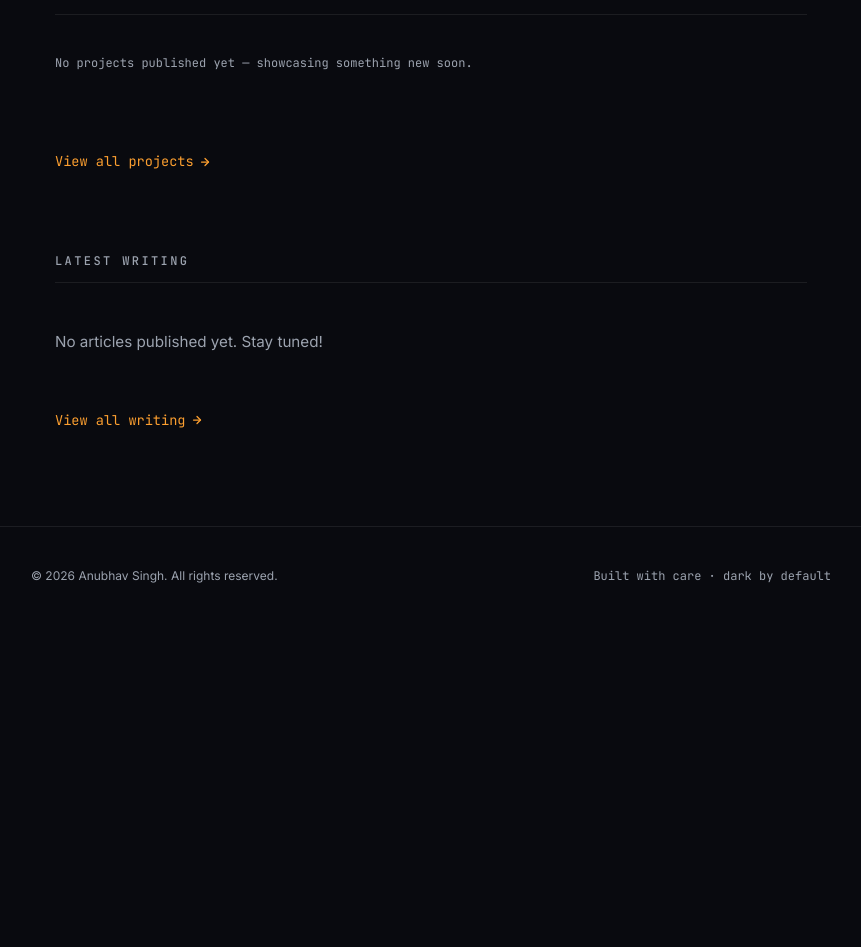
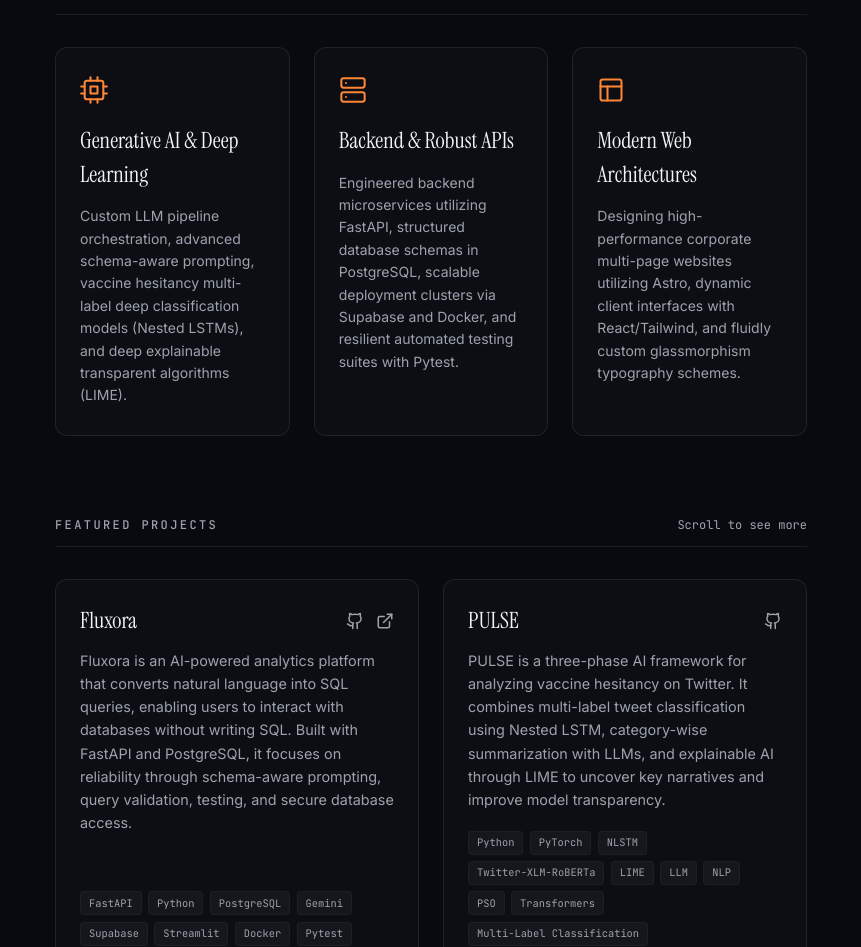
Before and after one commit to anubhavsinghgtm/portfolio-app, a React (Vite) app in the folder portfolio-app/: page / in a window 1280 px wide. Shown: the part 665-1612 px from the top of the page, without its empty margins (209-1070 px from the left). Before the commit the page ends 1290 px from the top, so only its background shows below. Built offline with nearby package versions, Linux system fonts and the light colour scheme.

Commit message:
add projects

```diff
--- a/portfolio-app/src/App.jsx
+++ b/portfolio-app/src/App.jsx
@@ -5,6 +5,7 @@ import ProjectsGrid from './components/ProjectsGrid';
 import BlogSection from './components/BlogSection';
 import Footer from './components/Footer';
 import projects from './content/projects.json';
+import Expertise from './components/Expertise';
 
 // Dynamic Glob Import to dynamically resolve and fetch raw content of local Markdown files inside src/content/blog/
 const blogFiles = import.meta.glob('/src/content/blog/*.md', { query: '?raw', import: 'default', eager: true });
@@ -149,6 +150,7 @@ export default function App() {
             {currentTab === 'home' && (
               <>
                 <Hero setCurrentTab={setCurrentTab} />
+                <Expertise />
                 <ProjectsGrid projects={activeProjects} limit={2} />
 
                 <div style={{ marginTop: '5rem', display: 'flex', justifyContent: 'flex-start' }}>
--- /dev/null
+++ b/portfolio-app/src/components/Expertise.jsx
@@ -0,0 +1,99 @@
+import React from 'react';
+
+export default function Expertise() {
+  const domains = [
+    {
+      id: 'ai-genai',
+      title: 'Generative AI & Deep Learning',
+      description: 'Custom LLM pipeline orchestration, advanced schema-aware prompting, vaccine hesitancy multi-label deep classification models (Nested LSTMs), and deep explainable transparent algorithms (LIME).',
+      icon: (
+        <svg
+          xmlns="http://www.w3.org/2000/svg"
+          viewBox="0 0 24 24"
+          fill="none"
+          stroke="currentColor"
+          strokeWidth="1.75"
+          strokeLinecap="round"
+          strokeLinejoin="round"
+          className="expertise-icon"
+        >
+          <rect x="4" y="4" width="16" height="16" rx="2" ry="2"></rect>
+          <rect x="9" y="9" width="6" height="6"></rect>
+          <line x1="9" y1="1" x2="9" y2="4"></line>
+          <line x1="15" y1="1" x2="15" y2="4"></line>
+          <line x1="9" y1="20" x2="9" y2="23"></line>
+          <line x1="15" y1="20" x2="15" y2="23"></line>
+          <line x1="20" y1="9" x2="23" y2="9"></line>
+          <line x1="20" y1="15" x2="23" y2="15"></line>
+          <line x1="1" y1="9" x2="4" y2="9"></line>
+          <line x1="1" y1="15" x2="4" y2="15"></line>
+        </svg>
+      )
+    },
+    {
+      id: 'backend-apis',
+      title: 'Backend & Robust APIs',
+      description: 'Engineered backend microservices utilizing FastAPI, structured database schemas in PostgreSQL, scalable deployment clusters via Supabase and Docker, and resilient automated testing suites with Pytest.',
+      icon: (
+        <svg
+          xmlns="http://www.w3.org/2000/svg"
+          viewBox="0 0 24 24"
+          fill="none"
+          stroke="currentColor"
+          strokeWidth="1.75"
+          strokeLinecap="round"
+          strokeLinejoin="round"
+          className="expertise-icon"
+        >
+          <rect x="2" y="2" width="20" height="8" rx="2" ry="2"></rect>
+          <rect x="2" y="14" width="20" height="8" rx="2" ry="2"></rect>
+          <line x1="6" y1="6" x2="6" y2="6.01"></line>
+          <line x1="6" y1="18" x2="6" y2="18.01"></line>
+        </svg>
+      )
+    },
+    {
+      id: 'web-architectures',
+      title: 'Modern Web Architectures',
+      description: 'Designing high-performance corporate multi-page websites utilizing Astro, dynamic client interfaces with React/Tailwind, and fluidly custom glassmorphism typography schemes.',
+      icon: (
+        <svg
+          xmlns="http://www.w3.org/2000/svg"
+          viewBox="0 0 24 24"
+          fill="none"
+          stroke="currentColor"
+          strokeWidth="1.75"
+          strokeLinecap="round"
+          strokeLinejoin="round"
+          className="expertise-icon"
+        >
+          <rect x="3" y="3" width="18" height="18" rx="2" ry="2"></rect>
+          <line x1="3" y1="9" x2="21" y2="9"></line>
+          <line x1="9" y1="21" x2="9" y2="9"></line>
+        </svg>
+      )
+    }
+  ];
+
+  return (
+    <section className="expertise-section fade-in">
+      <div className="section-header">
+        <h2 className="section-title">Core Expertise</h2>
+      </div>
+
+      <div className="expertise-grid">
+        {domains.map((domain) => (
+          <div key={domain.id} className="expertise-card">
+            <div className="expertise-content">
+              <div className="expertise-icon-wrapper">
+                {domain.icon}
+              </div>
+              <h3 className="expertise-title">{domain.title}</h3>
+              <p className="expertise-desc">{domain.description}</p>
+            </div>
+          </div>
+        ))}
+      </div>
+    </section>
+  );
+}
--- a/portfolio-app/src/components/Hero.jsx
+++ b/portfolio-app/src/components/Hero.jsx
@@ -2,7 +2,7 @@ import React from 'react';
 
 export default function Hero({ setCurrentTab }) {
   const technologies = [
-    'FastAPI', 'Postgres', 'Spark', 'AWS', 'React', 'Python', 'Docker', 'GraphQL'
+    'Python', 'FastAPI', 'PostgreSQL', 'PyTorch', 'Gemini', 'Astro', 'React', 'Docker'
   ];
 
   return (
@@ -11,15 +11,15 @@ export default function Hero({ setCurrentTab }) {
 
       <h1 className="hero-title">
         Anubhav Singh.<br />
-        <span className="hero-subtitle">Backend &amp; data engineer.</span>
+        <span className="hero-subtitle">AI &amp; Backend Engineer.</span>
       </h1>
 
       <p className="hero-description">
-        I build dependable backends and data pipelines — designing APIs with{' '}
-        <span className="hero-highlight">FastAPI</span>, modeling data in{' '}
-        <span className="hero-highlight">Postgres</span>, processing at scale with{' '}
-        <span className="hero-highlight">Spark</span>, and shipping on{' '}
-        <span className="hero-highlight">AWS</span>. This corner of the internet is also where I keep notes on what I'm learning and the occasional thought about life.
+        I engineer AI-powered analytics platforms and deep learning classification systems — orchestrating custom{' '}
+        <span className="hero-highlight">LLM flows</span> with Gemini, building robust{' '}
+        <span className="hero-highlight">FastAPI</span> microservices, training{' '}
+        <span className="hero-highlight">PyTorch</span> models, and designing modern high-performance web interfaces with{' '}
+        <span className="hero-highlight">Astro</span> and React.
       </p>
 
       <div className="tech-pills">
--- a/portfolio-app/src/content/projects.json
+++ b/portfolio-app/src/content/projects.json
@@ -1,11 +1,54 @@
 [
   {
-    "id": "supernova",
-    "title": "Supernova API Gateway",
-    "description": "A high-performance API gateway engineered in Rust and Actix-Web. Features custom-designed sub-millisecond dynamic rate limiting, token bucket algorithms, and zero-allocation reverse proxying.",
-    "tags": ["Rust", "Actix-Web", "Docker", "Redis"],
-    "github": "https://github.com",
-    "live": "https://example.com",
-    "draft": true
+    "id": "fluxora",
+    "title": "Fluxora",
+    "description": "Fluxora is an AI-powered analytics platform that converts natural language into SQL queries, enabling users to interact with databases without writing SQL. Built with FastAPI and PostgreSQL, it focuses on reliability through schema-aware prompting, query validation, testing, and secure database access.",
+    "tags": [
+      "FastAPI",
+      "Python",
+      "PostgreSQL",
+      "Gemini",
+      "Supabase",
+      "Streamlit",
+      "Docker",
+      "Pytest"
+    ],
+    "github": "https://github.com/anubhavsinghgtm/fluxora",
+    "live": "https://anubhav-fluxora.streamlit.app/",
+    "draft": false
+  },
+  {
+    "id": "pulse",
+    "title": "PULSE",
+    "description": "PULSE is a three-phase AI framework for analyzing vaccine hesitancy on Twitter. It combines multi-label tweet classification using Nested LSTM, category-wise summarization with LLMs, and explainable AI through LIME to uncover key narratives and improve model transparency.",
+    "tags": [
+      "Python",
+      "PyTorch",
+      "NLSTM",
+      "Twitter-XLM-RoBERTa",
+      "LIME",
+      "LLM",
+      "NLP",
+      "PSO",
+      "Transformers",
+      "Multi-Label Classification"
+    ],
+    "github": "https://github.com/anubhavsinghgtm/pulse",
+    "live": "",
+    "draft": false
+  },
+  {
+    "id": "aayronix-hub",
+    "title": "Aayronix Hub",
+    "description": "Aayronix Hub is a modern corporate website developed for a leading IT consultancy and staffing firm. The platform showcases their expertise in cloud computing, cybersecurity, AI/GenAI solutions, and global talent acquisition. Built with a multi-page architecture, it features a responsive and dynamic design, effectively highlighting their mission to empower enterprises through scalable technology solutions and strategic workforce augmentation.",
+    "tags": [
+      "Astro",
+      "HTML",
+      "CSS",
+      "JavaScript"
+    ],
+    "github": "",
+    "live": "https://aayronixhub.com",
+    "draft": false
   }
 ]
--- a/portfolio-app/src/index.css
+++ b/portfolio-app/src/index.css
@@ -710,3 +710,101 @@
   font-size: 0.75rem;
   color: var(--muted-foreground);
 }
+
+/* ==========================================
+   Expertise Section Styling
+   ========================================== */
+.expertise-section {
+  margin-top: 5rem;
+  width: 100%;
+}
+
+.expertise-grid {
+  display: grid;
+  grid-template-columns: 1fr;
+  gap: 1.5rem;
+  width: 100%;
+}
+
+@media (min-width: 768px) {
+  .expertise-grid {
+    grid-template-columns: repeat(3, 1fr);
+  }
+}
+
+.expertise-card {
+  position: relative;
+  background: var(--card-bg);
+  border: 1px solid var(--border);
+  border-radius: 12px;
+  padding: 1.75rem 1.5rem;
+  display: flex;
+  flex-direction: column;
+  align-items: flex-start;
+  text-align: left;
+  transition: all 0.4s cubic-bezier(0.16, 1, 0.32, 1);
+  overflow: hidden;
+  height: 100%;
+}
+
+/* Hover glowing backdrop inside expertise cards */
+.expertise-card::before {
+  content: '';
+  position: absolute;
+  top: 100%;
+  left: 100%;
+  transform: translate(-50%, -50%);
+  width: 130px;
+  height: 130px;
+  background: radial-gradient(circle, var(--accent-glow) 0%, rgba(9, 10, 15, 0) 70%);
+  z-index: 0;
+  pointer-events: none;
+  transition: all 0.5s ease;
+  opacity: 0;
+}
+
+.expertise-card:hover {
+  border-color: rgba(255, 255, 255, 0.15);
+  box-shadow: 0 8px 30px rgba(0, 0, 0, 0.5), inset 0 1px 0 rgba(255, 255, 255, 0.05);
+  transform: translateY(-2px);
+}
+
+.expertise-card:hover::before {
+  top: 10%;
+  left: 90%;
+  opacity: 1;
+}
+
+.expertise-content {
+  position: relative;
+  z-index: 1;
+  display: flex;
+  flex-direction: column;
+  height: 100%;
+  width: 100%;
+}
+
+.expertise-icon-wrapper {
+  color: var(--accent); /* Hot Orange Icon */
+  margin-bottom: 1.25rem;
+}
+
+.expertise-icon {
+  width: 1.75rem;
+  height: 1.75rem;
+  stroke-width: 1.75;
+}
+
+.expertise-title {
+  font-family: var(--font-serif);
+  font-size: 1.4rem;
+  font-weight: normal;
+  color: var(--foreground);
+  margin-bottom: 0.85rem;
+}
+
+.expertise-desc {
+  font-size: 0.875rem;
+  color: var(--muted-foreground);
+  line-height: 1.6;
+}
```
